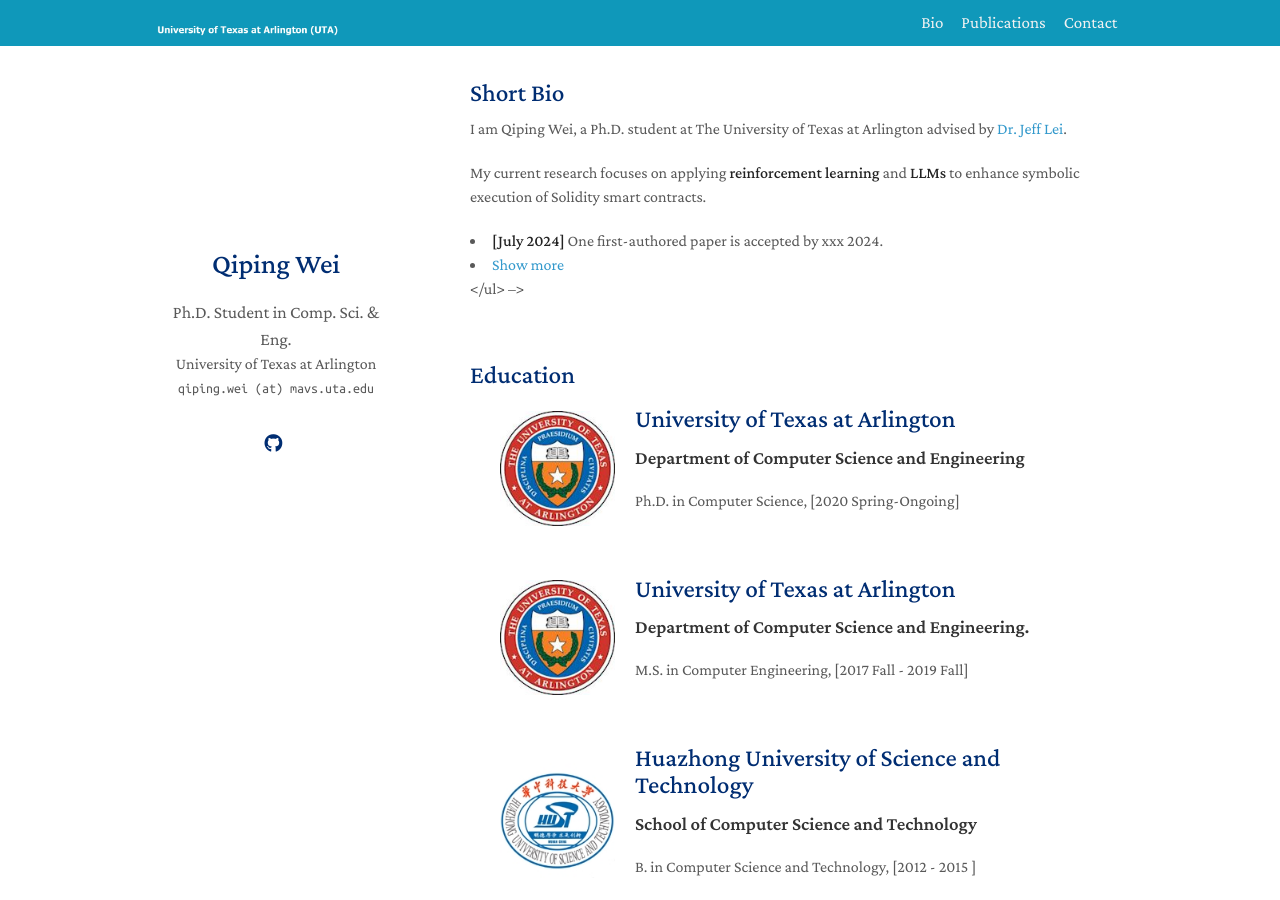
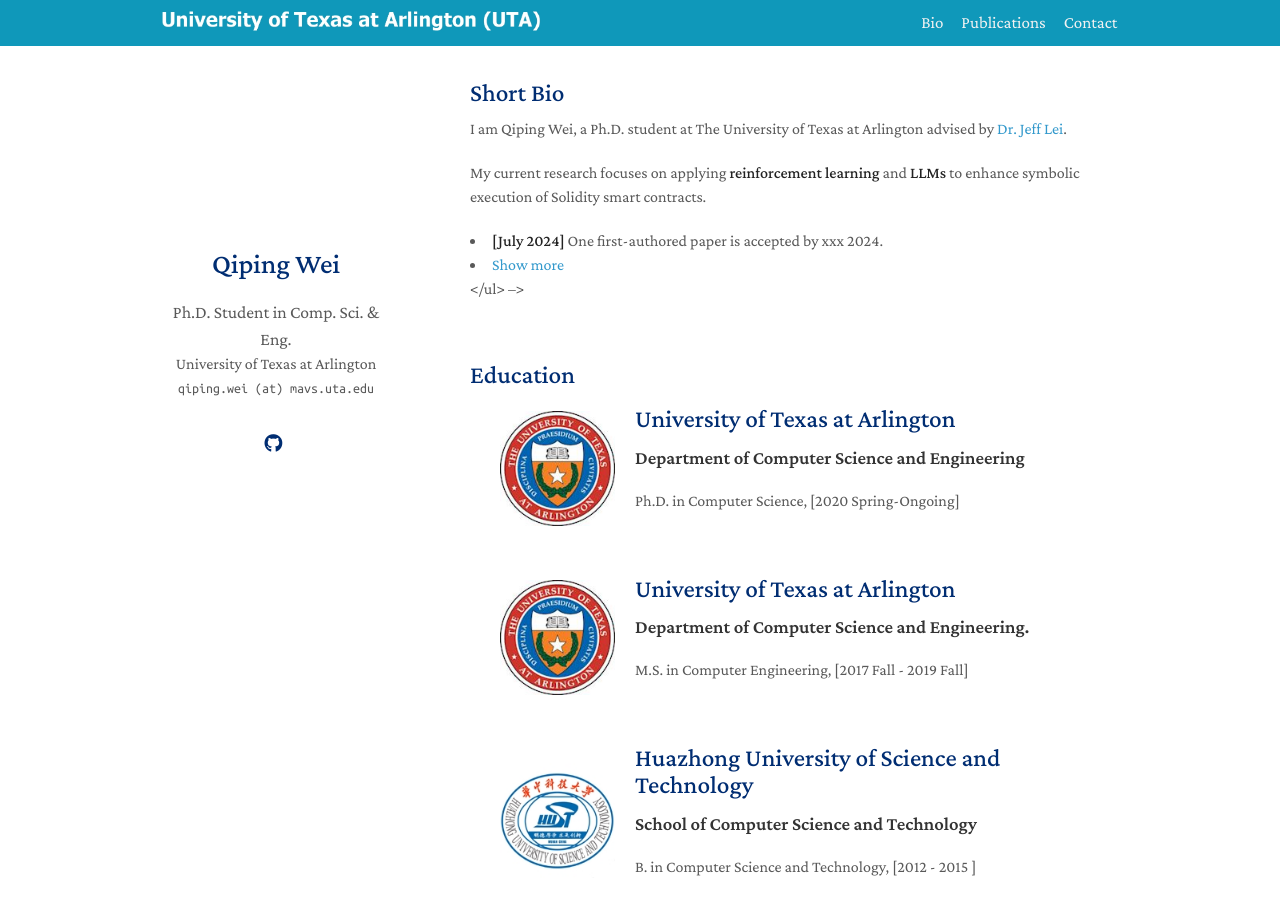
Before and after one commit to Qiana0223/qiana0223.github.io, a Jekyll site: the page built from index.md, in a window 1280 px wide and 900 px high. Built offline with Jekyll 4.4.1, drawn with Linux system fonts in a browser that asks for light colours; a style sheet for code colours, icons or effects is not loaded.

Commit message:
update width of allifiation logo

```diff
--- a/_layouts/homepage.html
+++ b/_layouts/homepage.html
@@ -85,7 +85,7 @@
 
     <div class="topnav">
 
-      <a href="{{ site.affiliation_link }}"><img width="190" src="{{ site.affiliation_logo }}"></a>
+      <a href="{{ site.affiliation_link }}"><img width="400" src="{{ site.affiliation_logo }}"></a>
 
       <div id="myLinks">
       {% include navigation.md %}
```
